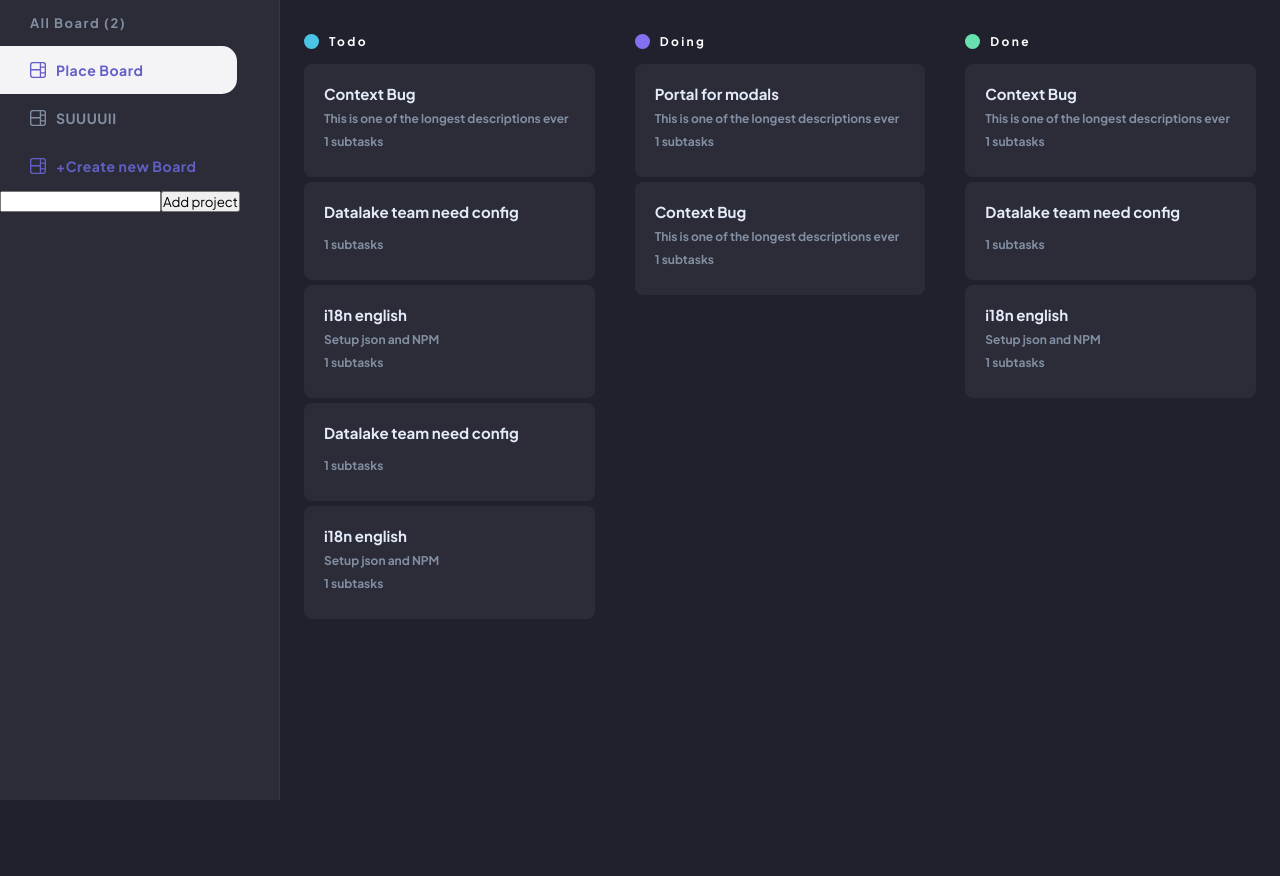
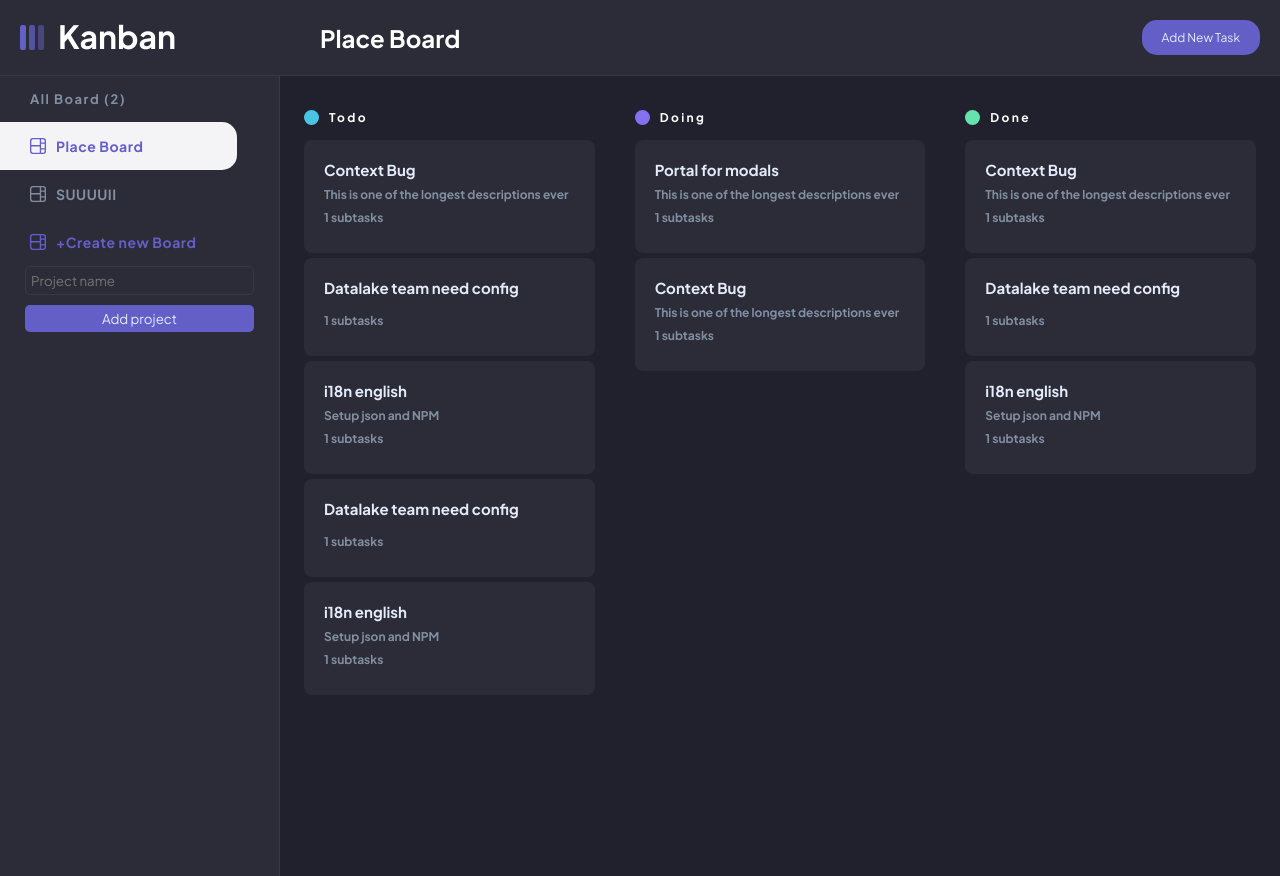
Before and after one commit to senderman72/kanban-board, a React (Vite) app: page / in a window 1280 px wide. Both pictures are taken after a click on the item "+Create new Board". Before the commit the page ends 800 px from the top, so only its background shows below. Built offline with nearby package versions, Linux system fonts and the light colour scheme.

Commit message:
added navbar and dropdown feature

```diff
--- a/src/App.jsx
+++ b/src/App.jsx
@@ -1,14 +1,22 @@
+import { useState } from "react";
 import "./App.scss";
 import Board from "./components/Board/Board";
+import Dropdown from "./components/Dropdown/Dropdown";
+import Navbar from "./components/Navbar/Navbar";
 import Sidebar from "./components/Sidebar/Sidebar";
 
 function App() {
+  //state for dropdown
+  const [isOpen, setisOpen] = useState(false);
+
   return (
     <div className="App">
+      <Navbar toggleDropdown={setisOpen} />
       <main>
         <Sidebar />
         <Board />
       </main>
+      <Dropdown dropdown={isOpen} toggleDropdown={setisOpen} />
     </div>
   );
 }
--- /dev/null
+++ b/src/components/Dropdown/Dropdown.jsx
@@ -0,0 +1,18 @@
+import React from "react";
+import Links from "../Links/Links";
+import "./Dropdown.scss";
+
+export default function Dropdown({ dropdown, toggleDropdown }) {
+  return (
+    <div
+      onClick={() => {
+        toggleDropdown(!dropdown);
+      }}
+      className={`dropdown ${dropdown ? "active-dropdown" : ""}`}
+    >
+      <div className="dropdown-box">
+        <Links />
+      </div>
+    </div>
+  );
+}
--- /dev/null
+++ b/src/components/Dropdown/Dropdown.scss
@@ -0,0 +1,25 @@
+.dropdown {
+  position: fixed;
+  top: 0;
+  left: 0;
+  width: 100%;
+  height: 100%;
+  display: flex;
+  justify-content: center;
+  align-items: center;
+  transform: translateY(-100%);
+  transition: 0.5s;
+  background-color: rgba(0, 0, 0, 0.241);
+}
+
+.active-dropdown {
+  transform: translateX(0);
+}
+
+.dropdown-box {
+  width: 350px;
+  background-color: var(--bg-gray);
+  padding: 15px 0;
+  border-radius: 10px;
+  box-shadow: rgba(14, 14, 14, 0.2) 0px 2px 8px 0px;
+}
--- a/src/components/Links/Links.jsx
+++ b/src/components/Links/Links.jsx
@@ -7,6 +7,13 @@
   const { projects, currentProject, changeBoard, addNewProject } =
     useContext(BoardContext);
   const [value, setValue] = useState("");
+
+  const [isOpen, setisOpen] = useState(false);
+
+  function toggleIsOpen() {
+    setisOpen(!isOpen);
+    setValue("");
+  }
 
   return (
     <ul className="links">
@@ -24,21 +31,27 @@
           </li>
         );
       })}
-      <li className="new-board">
+      <li className="new-board" onClick={() => toggleIsOpen()}>
         <BoardIcon /> +Create new Board
       </li>
+      {isOpen && (
+        <div className="new-project-input">
           <input
             type="text"
+            placeholder="Project name"
             value={value}
             onChange={(e) => setValue(e.target.value)}
           />
           <button
             onClick={() => {
               addNewProject(value);
+              toggleIsOpen();
             }}
           >
             Add project
           </button>
+        </div>
+      )}
     </ul>
   );
 }
--- a/src/components/Links/Links.scss
+++ b/src/components/Links/Links.scss
@@ -42,3 +42,31 @@
     }
   }
 }
+
+.new-project-input {
+  display: flex;
+  flex-direction: column;
+  gap: 10px;
+  align-items: start;
+  padding: 0 25px;
+
+  input {
+    padding: 5px;
+    width: 100%;
+    border: 1px solid #373846;
+    border-radius: 5px;
+    background-color: transparent;
+    outline: none;
+    color: #f4f3f6;
+  }
+
+  button {
+    padding: 5px;
+    border: none;
+    border-radius: 5px;
+    width: 100%;
+    background-color: var(--primary);
+    color: var(--text-lines);
+    cursor: pointer;
+  }
+}
--- /dev/null
+++ b/src/components/Navbar/Navbar.jsx
@@ -0,0 +1,29 @@
+import React, { useContext } from "react";
+import "./Navbar.scss";
+import IconLogo from "../../assets/icon/IconLogo";
+import { BoardContext } from "../../context/BoardContext";
+
+export default function Navbar({ toggleDropdown }) {
+  const { currentProject } = useContext(BoardContext);
+
+  return (
+    <div className="navbar">
+      <div className="navbar-icon">
+        <IconLogo />
+        <h2>Kanban</h2>
+      </div>
+      <div className="navbar-board">
+        <h2>{currentProject.title}</h2>
+      </div>
+      <div className="navbar-add-ticket">
+        <button
+          onClick={() => {
+            toggleDropdown((prev) => !prev);
+          }}
+        >
+          Add New Task
+        </button>
+      </div>
+    </div>
+  );
+}
--- /dev/null
+++ b/src/components/Navbar/Navbar.scss
@@ -0,0 +1,52 @@
+.navbar {
+  padding: 20px;
+  border-bottom: 1px solid #373846;
+  background-color: var(--bg-gray);
+  display: flex;
+  align-items: center;
+  justify-content: space-between;
+}
+.navbar-icon {
+  width: 300px;
+  display: flex;
+  gap: 10px;
+  h2 {
+    font-size: 2rem;
+    line-height: 22px;
+  }
+}
+
+.navbar-board {
+  flex: 1;
+}
+
+.navbar-add-ticket {
+  display: flex;
+  justify-content: space-between;
+
+  button {
+    padding: 10px 20px;
+    border: none;
+    border-radius: 15px;
+    font-size: 12px;
+    line-height: 15px;
+    width: 100%;
+    background-color: var(--primary);
+    color: var(--text-lines);
+    cursor: pointer;
+  }
+}
+
+@media screen and (max-width: 800px) {
+  .navbar-icon {
+    width: auto;
+    h2 {
+      display: none;
+    }
+  }
+  .navbar-board {
+    h2 {
+      padding: 0 10px;
+    }
+  }
+}
--- a/src/components/Sidebar/Sidebar.scss
+++ b/src/components/Sidebar/Sidebar.scss
@@ -13,3 +13,9 @@
     color: var(--text-gray);
   }
 }
+
+@media screen and (max-width: 800px) {
+  .sidebar {
+    display: none;
+  }
+}
```
Lines whose indentation alone changed are shown as unchanged.
